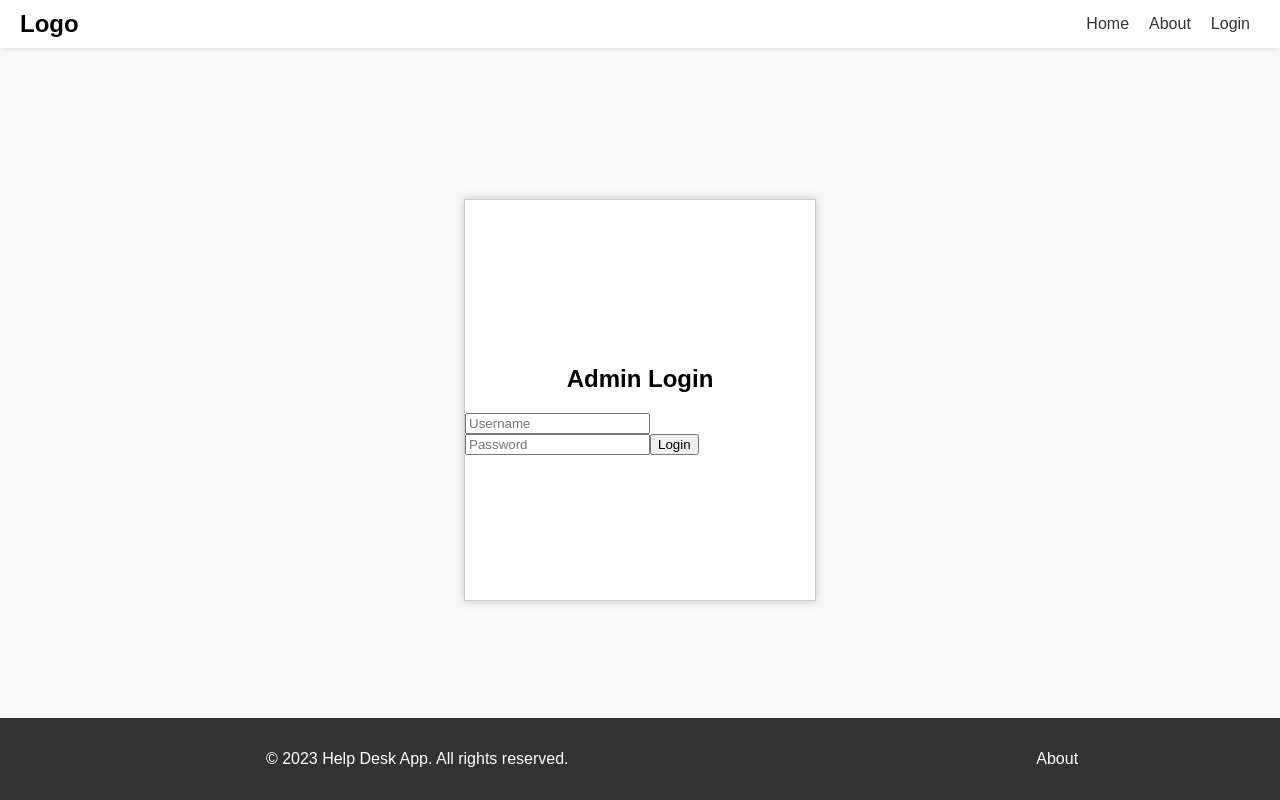
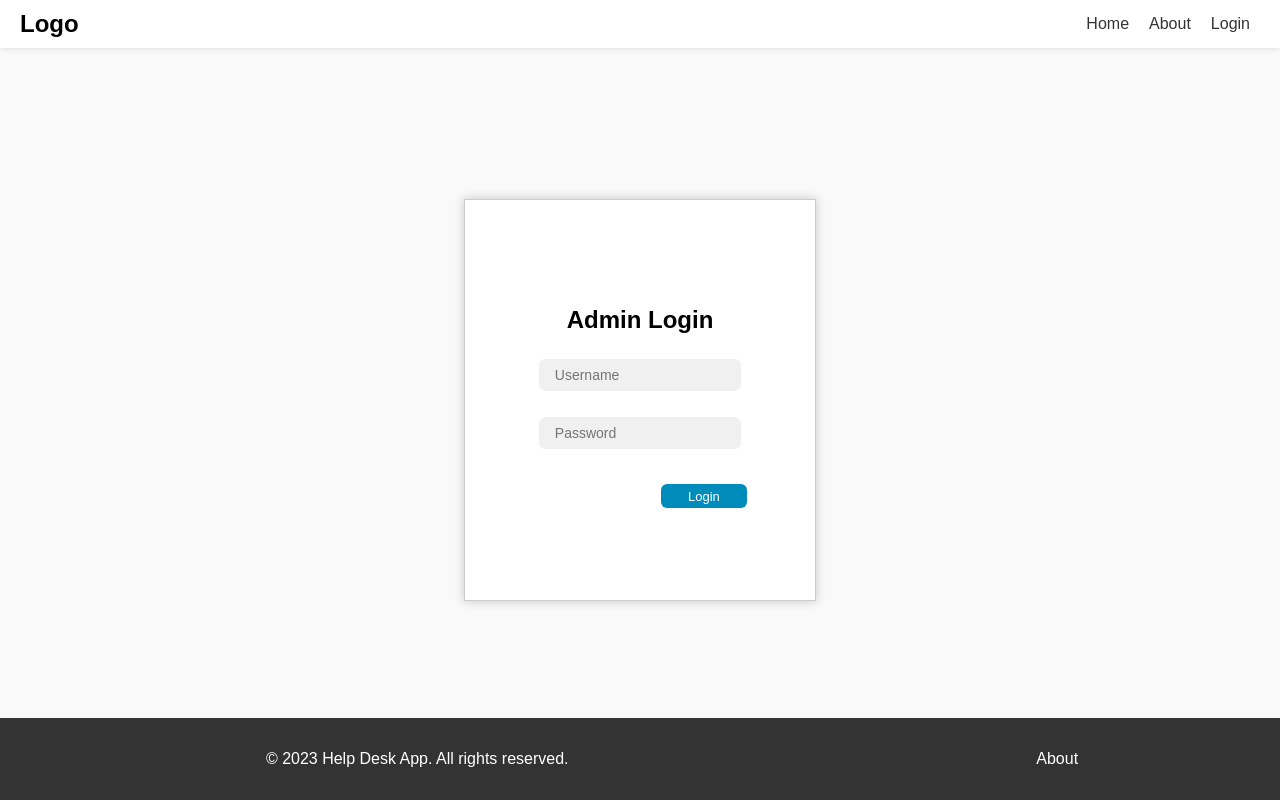
Before and after one commit to kingsley9/EECS4481-Project, a React (Create React App) app in the folder client-app/: page /admin/login in a window 1280 px wide. Built offline with nearby package versions, Linux system fonts and the light colour scheme.

Commit message:
update login page styling

```diff
--- a/client-app/src/pages/admin/login.css
+++ b/client-app/src/pages/admin/login.css
@@ -20,6 +20,31 @@ body {
     justify-content: center;
     align-items: center;
   }
+  .login-form {
+  display: flex;
+  flex-direction: column;
+  align-items: center;
+  justify-content: space-evenly;
+
+  height: 40%;
+}
+
+.login-input {
+  width: 80%;
+  padding: 8px 16px;
+  margin-bottom: 20px;
+  border: none;
+  border-radius: 7px;
+  background-color: #f0f0f0;
+  font-size: 14px;
+  color: #333;
+  outline: none;
+}
+.login-input:focus {
+  background-color: #fff;
+  box-shadow: 0 0 10px rgba(0, 0, 0, 0.2);
+}
+
 
   .login-title {
     font-size: 28px;
@@ -28,7 +53,7 @@ body {
     margin-bottom: 20px;
   }
 
-  .login-input {
+  /* .login-input {
     width: 80%;
     padding: 12px 20px;
     margin: 8px 0;
@@ -37,22 +62,25 @@ body {
     border-radius: 4px;
     box-sizing: border-box;
   }
-
+   */
   .login-button {
-    background-color: #4CAF50;
+  width: 40%;
+  height: 15%;
+  background-color: #008CBA;
   border: none;
   color: white;
-    padding: 14px 20px;
-    margin: 8px 0;
-    border-radius: 4px;
+  padding: 2px 3px;
+  margin-top: 10px;
+  border-radius: 6px;
   cursor: pointer;
-    width: 50%;
+  font-size: 13px;
+  align-self: self-end;
+  transition: background-color 0.2s ease;
 }
 
 .login-button:hover {
-    background-color: #45a049;
+  background-color: #64a0b3;
 }
-
   .login-error {
     color: red;
     font-size: 16px;
--- a/client-app/src/pages/admin/login.tsx
+++ b/client-app/src/pages/admin/login.tsx
@@ -46,18 +46,22 @@ const Login = () => {
       <h2>Admin Login</h2>
       <div className="login-form">
         <input
+          className="login-input"
           type="text"
           placeholder="Username"
           value={username}
           onChange={(e) => setUsername(e.target.value)}
         />
         <input
+          className="login-input"
           type="password"
           placeholder="Password"
           value={password}
           onChange={(e) => setPassword(e.target.value)}
         />
-        <button onClick={handleLogin}>Login</button>
+        <button className="login-button" onClick={handleLogin}>
+          Login
+        </button>
       </div>
     </div>
   );
```
Lines whose indentation alone changed are shown as unchanged.
